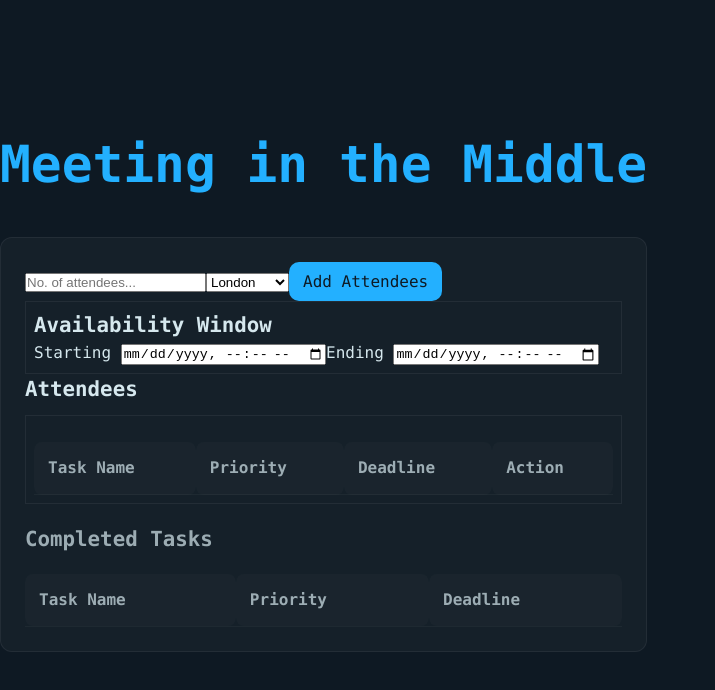
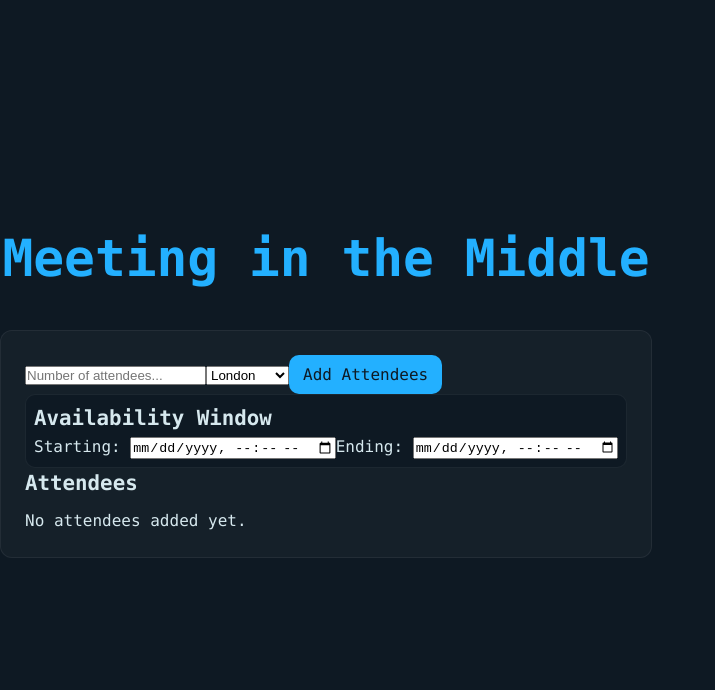
Before and after one commit to amelie-major/DurhamHackthon2025, a React (Vite) app in the folder task-scheduler-app/: page / in a window 1280 px wide. Shown: the top 690 px of the page, without its empty margins (0-715 px from the left). Built offline with nearby package versions, Linux system fonts and the light colour scheme.

Commit message:
Expanded new UI

```diff
--- a/task-scheduler-app/src/App.css
+++ b/task-scheduler-app/src/App.css
@@ -48,7 +48,7 @@ main {
     gap: 10px;
     margin-bottom: 20px;
 }
-
+.availability-window-selection,
 .task-form input,
 .task-form select,
 .task-form button {
@@ -57,7 +57,7 @@ main {
     font-size: 16px;
     flex: 1;
     border-radius: 10px;
-    background: transparent;
+    background: var(--background);
     color: var(--foreground);
 }
 
--- a/task-scheduler-app/src/App.jsx
+++ b/task-scheduler-app/src/App.jsx
@@ -2,60 +2,41 @@ import React, { useState } from "react";
 import "./App.css";
 
 function App() {
-    const [tasks, setTasks] = useState([]);
-    const [completedTasks, setCompletedTasks] = useState([]);
-    const [task, setTask] = useState("");
-    const [priority, setPriority] = useState("top");
-    const [deadline, setDeadline] = useState("");
+    const [attendees, setAttendees] = useState([]);
+    const [office, setOffice] = useState("London");
+    const [numAttendees, setNumAttendees] = useState("");
     const [availabilityStart, setAvailabilityStart] = useState("");
     const [availabilityEnd, setAvailabilityEnd] = useState("");
 
-    const handleTaskChange = (e) => setTask(e.target.value);
-    const handlePriorityChange = (e) => setPriority(e.target.value);
-    const handleDeadlineChange = (e) => setDeadline(e.target.value);
+    // Input handlers
+    const handleNumChange = (e) => setNumAttendees(e.target.value);
+    const handleOfficeChange = (e) => setOffice(e.target.value);
     const handleAvailabilityStartChange = (e) => setAvailabilityStart(e.target.value);
     const handleAvailabilityEndChange = (e) => setAvailabilityEnd(e.target.value);
 
-    const addTask = () => {
-        if (task.trim() === "" || deadline === "") {
-            alert("Please enter a task and select a valid deadline.");
+    // Add attendee
+    const addAttendee = () => {
+        if (numAttendees.trim() === "" || isNaN(numAttendees) || parseInt(numAttendees) <= 0) {
+            alert("Please enter a valid number of attendees.");
             return;
         }
 
-        const selectedDate = new Date(deadline);
-        const currentDate = new Date();
-
-        if (selectedDate <= currentDate) {
-            alert("Please select a future date for the deadline.");
-            return;
-        }
-
-        const newTask = {
-            id: tasks.length + 1,
-            task,
-            priority,
-            deadline,
-            done: false,
+        const newAttendee = {
+            id: Date.now(),
+            office,
+            numAttendees: parseInt(numAttendees),
         };
 
-        setTasks([...tasks, newTask]);
-        setTask("");
-        setPriority("top");
-        setDeadline("");
+        setAttendees([...attendees, newAttendee]);
+        setNumAttendees("");
+        setOffice("London");
     };
 
-    const markDone = (id) => {
-        setTasks((prevTasks) => {
-            const updatedTasks = prevTasks.map((t) =>
-                t.id === id ? { ...t, done: true } : t
-            );
-            const completedTask = updatedTasks.find((t) => t.id === id);
-            setCompletedTasks((prev) => [...prev, completedTask]);
-            return updatedTasks;
-        });
+    // Delete attendee
+    const deleteAttendee = (id) => {
+        const updatedList = attendees.filter((a) => a.id !== id);
+        setAttendees(updatedList);
     };
-
-    const upcomingTasks = tasks.filter((t) => !t.done);
 
     return (
         <div className="App">
@@ -64,15 +45,17 @@ function App() {
             </header>
 
             <main>
+                {/* === Add Attendee Section === */}
                 <div className="attendees-form">
                     <input
-                        type="text"
-                        id="task"
-                        placeholder="No. of attendees..."
-                        value={task}
-                        onChange={handleTaskChange}
+                        type="number"
+                        id="numAttendees"
+                        placeholder="Number of attendees..."
+                        value={numAttendees}
+                        onChange={handleNumChange}
+                        min="1"
                     />
-                    <select id="Country" value={priority} onChange={handlePriorityChange}>
+                    <select id="office" value={office} onChange={handleOfficeChange}>
                         <option value="London">London</option>
                         <option value="Paris">Paris</option>
                         <option value="Singapore">Singapore</option>
@@ -86,85 +69,64 @@ function App() {
                         <option value="Budapest">Budapest</option>
                         <option value="Wroclaw">Wroclaw</option>
                     </select>
-                    <button id="add-attendees" onClick={addTask}>
+                    <button id="add-attendees" onClick={addAttendee}>
                         Add Attendees
                     </button>
                 </div>
 
+                {/* === Availability Window === */}
                 <div className="availability-window-selection">
-                  <thead>
                     <h2 className="availability-heading">Availability Window</h2>
 
-                    <label htmlFor="availability-start">Starting </label>
+                    <label htmlFor="availability-start">Starting: </label>
                     <input
                         type="datetime-local"
                         id="availability-start"
                         value={availabilityStart}
                         onChange={handleAvailabilityStartChange}
                     />
-                    <label htmlFor="availability-end">Ending </label>
+
+                    <label htmlFor="availability-end">Ending: </label>
                     <input
                         type="datetime-local"
                         id="availability-end"
                         value={availabilityEnd}
                         onChange={handleAvailabilityEndChange}
                     />
-                    </thead>
                 </div>
 
+                {/* === Attendees Table === */}
                 <h2 className="heading">Attendees</h2>
-                <div className="task-list" id="task-list">
+                <div className="attendees-list">
+                    {attendees.length === 0 ? (
+                        <p>No attendees added yet.</p>
+                    ) : (
                         <table>
                             <thead>
                                 <tr>
-                                <th>Task Name</th>
-                                <th>Priority</th>
-                                <th>Deadline</th>
+                                    <th>Office</th>
+                                    <th>Number of Attendees</th>
                                     <th>Action</th>
                                 </tr>
                             </thead>
                             <tbody>
-                            {upcomingTasks.map((t) => (
-                                <tr key={t.id}>
-                                    <td>{t.task}</td>
-                                    <td>{t.priority}</td>
-                                    <td>{t.deadline}</td>
+                                {attendees.map((a) => (
+                                    <tr key={a.id}>
+                                        <td>{a.office}</td>
+                                        <td>{a.numAttendees}</td>
                                         <td>
-                                        {!t.done && (
                                             <button
-                                                className="mark-done"
-                                                onClick={() => markDone(t.id)}
+                                                className="delete-btn"
+                                                onClick={() => deleteAttendee(a.id)}
                                             >
-                                                Mark Done
+                                                Delete
                                             </button>
-                                        )}
                                         </td>
                                     </tr>
                                 ))}
                             </tbody>
                         </table>
-                </div>
-
-                <div className="completed-task-list">
-                    <h2 className="cheading">Completed Tasks</h2>
-                    <table>
-                        <thead>
-                            <tr>
-                                <th>Task Name</th>
-                                <th>Priority</th>
-                                <th>Deadline</th>
-                            </tr>
-                        </thead>
-                        <tbody>
-                            {completedTasks.map((ct) => (
-                                <tr key={ct.id}>
-                                    <td>{ct.task}</td>
-                                    <td>{ct.priority}</td>
-                                    <td>{ct.deadline}</td>
-                                </tr>
-                            ))}
-                        </tbody>
-                    </table>
+                    )}
                 </div>
             </main>
         </div>
```
Lines whose indentation alone changed are shown as unchanged.
